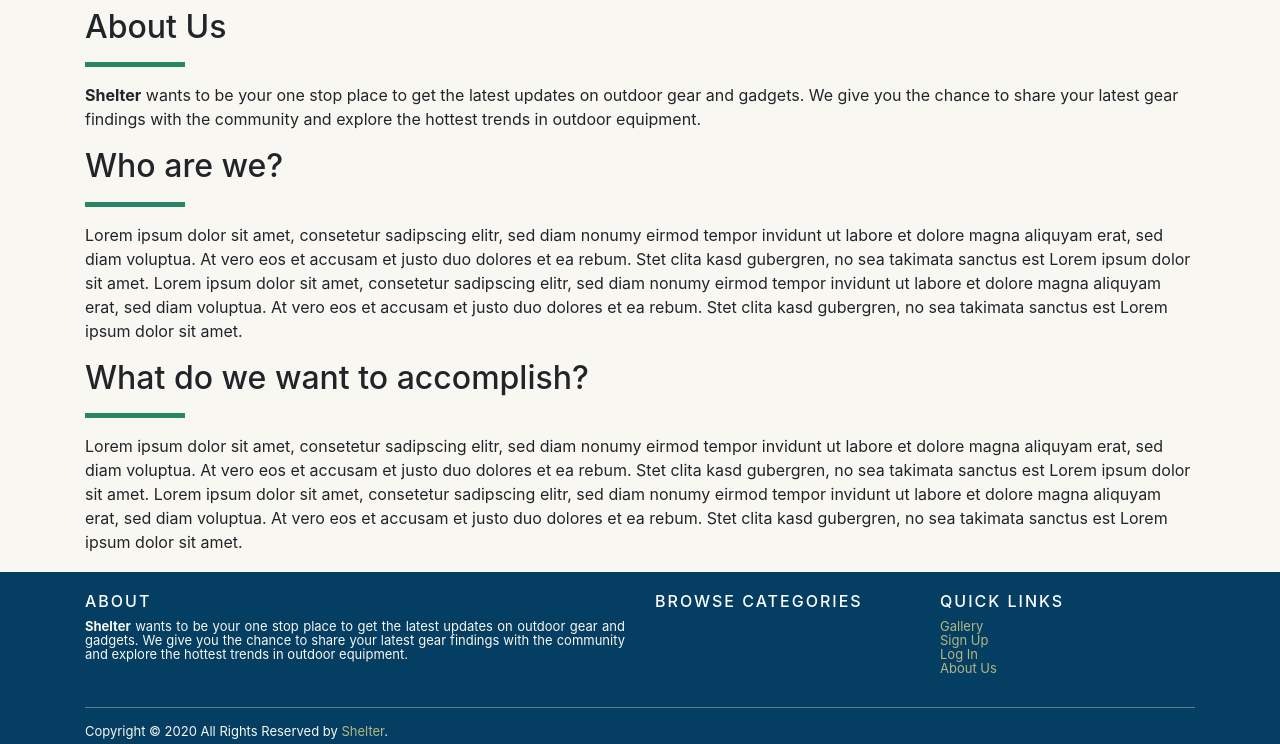
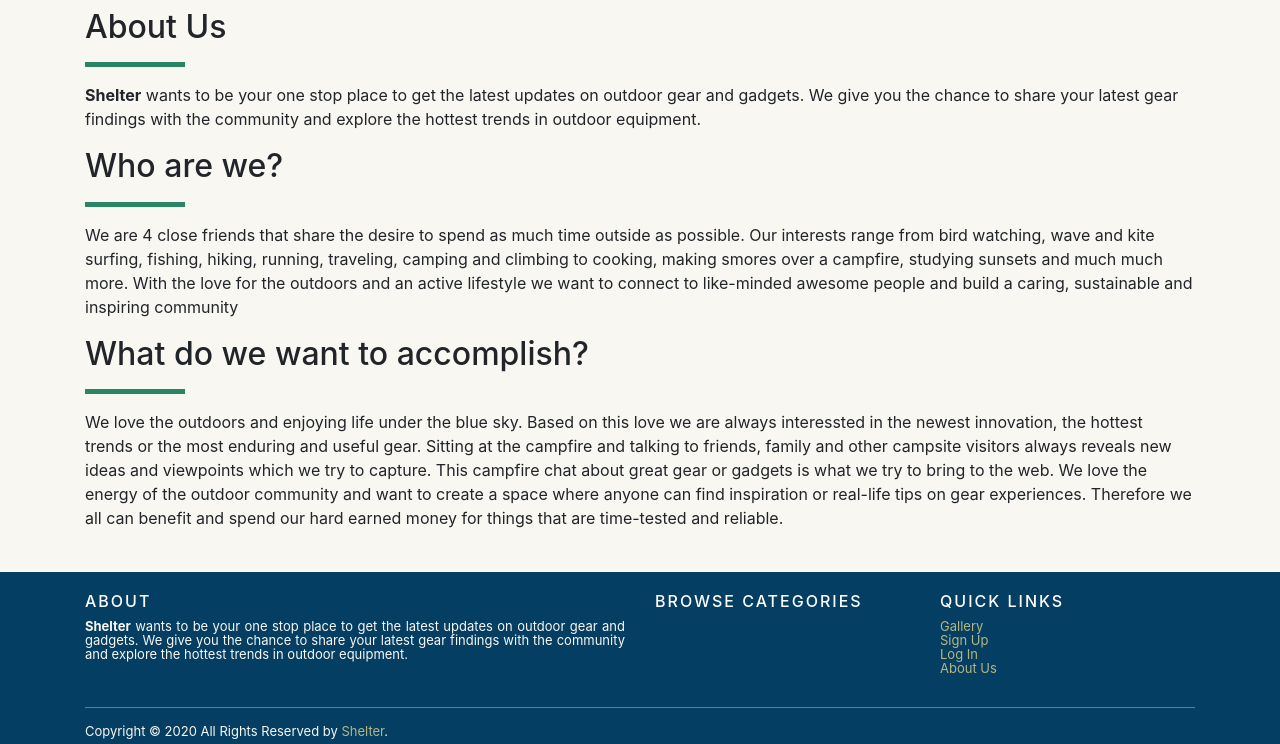
Before and after one commit to p0wen/shelter, a Flask app: page /about in a window 1280 px wide. Shown: the part 56-800 px from the top of the page. Run offline with Flask 2, Linux system fonts and the light colour scheme; data that the repository does not hold is empty; some libraries are stand-ins or nearby versions.

Commit message:
fix: insert introduction to replace lorem ipsum

```diff
--- a/templates/about.html
+++ b/templates/about.html
@@ -8,9 +8,9 @@
 <p><strong>Shelter</strong> wants to be your one stop place to get the latest updates on outdoor gear and gadgets. We give you the chance to share your latest gear findings with the community and explore the hottest trends in outdoor equipment.
 <h2>Who are we?</h2>
 <div class="h2-spacer"></div>
-<p>Lorem ipsum dolor sit amet, consetetur sadipscing elitr, sed diam nonumy eirmod tempor invidunt ut labore et dolore magna aliquyam erat, sed diam voluptua. At vero eos et accusam et justo duo dolores et ea rebum. Stet clita kasd gubergren, no sea takimata sanctus est Lorem ipsum dolor sit amet. Lorem ipsum dolor sit amet, consetetur sadipscing elitr, sed diam nonumy eirmod tempor invidunt ut labore et dolore magna aliquyam erat, sed diam voluptua. At vero eos et accusam et justo duo dolores et ea rebum. Stet clita kasd gubergren, no sea takimata sanctus est Lorem ipsum dolor sit amet.</p>
+<p>We are 4 close friends that share the desire to spend as much time outside as possible. Our interests range from bird watching, wave and kite surfing, fishing, hiking, running, traveling, camping and climbing to cooking, making smores over a campfire, studying sunsets and much much more. With the love for the outdoors and an active lifestyle we want to connect to like-minded awesome people and build a caring, sustainable and inspiring community</p>
 <h2>What do we want to accomplish?</h2>
 <div class="h2-spacer"></div>
-<p>Lorem ipsum dolor sit amet, consetetur sadipscing elitr, sed diam nonumy eirmod tempor invidunt ut labore et dolore magna aliquyam erat, sed diam voluptua. At vero eos et accusam et justo duo dolores et ea rebum. Stet clita kasd gubergren, no sea takimata sanctus est Lorem ipsum dolor sit amet. Lorem ipsum dolor sit amet, consetetur sadipscing elitr, sed diam nonumy eirmod tempor invidunt ut labore et dolore magna aliquyam erat, sed diam voluptua. At vero eos et accusam et justo duo dolores et ea rebum. Stet clita kasd gubergren, no sea takimata sanctus est Lorem ipsum dolor sit amet.</p>
+<p>We love the outdoors and enjoying life under the blue sky. Based on this love we are always interessted in the newest innovation, the hottest trends or the most enduring and useful gear. Sitting at the campfire and talking to friends, family and other campsite visitors always reveals new ideas and viewpoints which we try to capture. This campfire chat about great gear or gadgets is what we try to bring to the web. We love the energy of the outdoor community and want to create a space where anyone can find inspiration or real-life tips on gear experiences. Therefore we all can benefit and spend our hard earned money for things that are time-tested and reliable.</p>
 
 {% endblock %}
```
